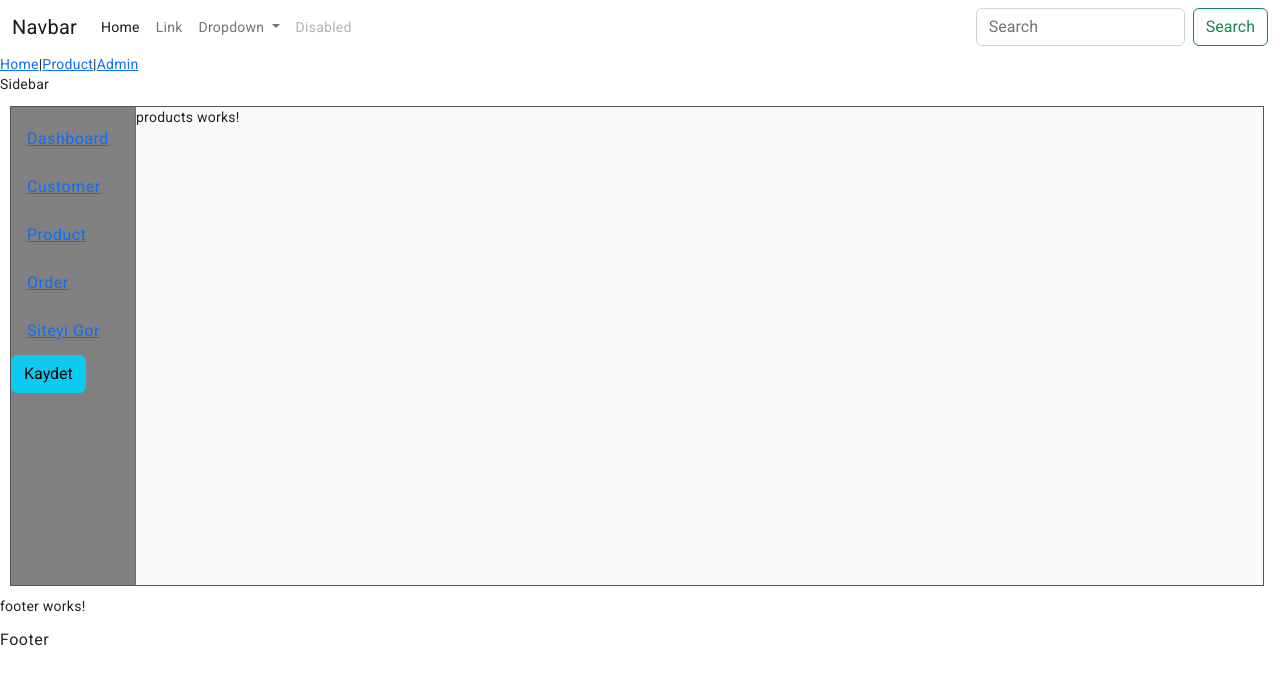
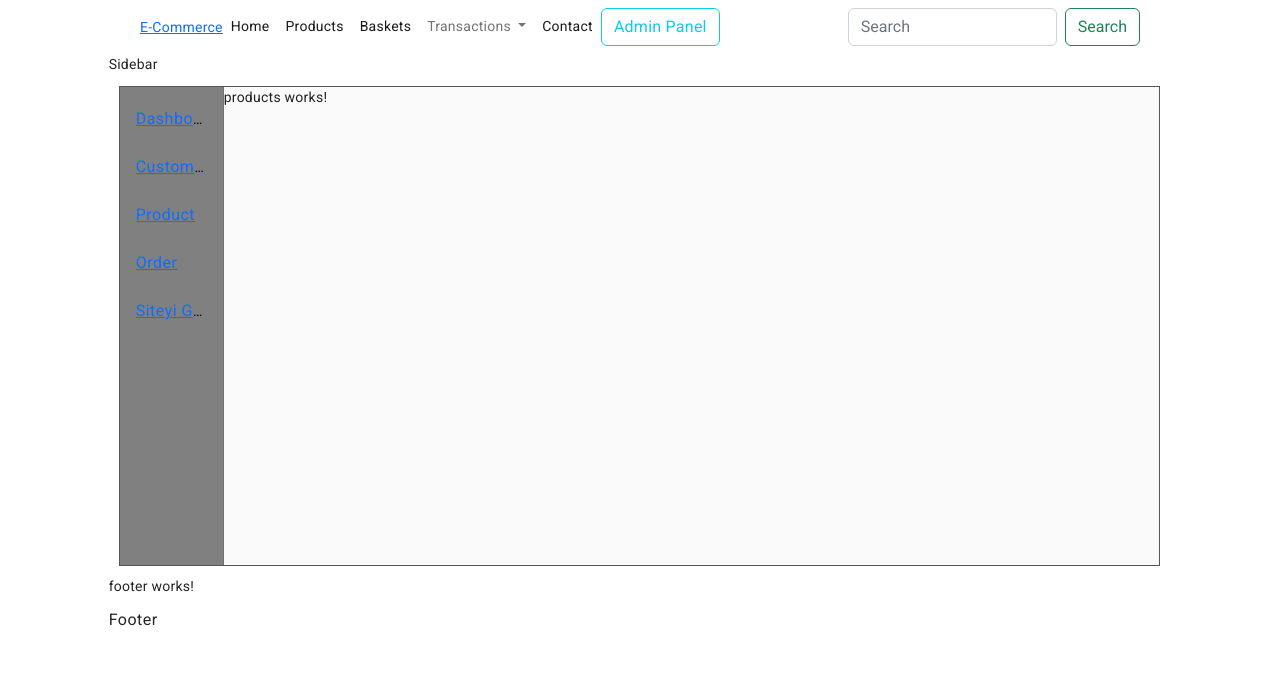
Before and after one commit to IbrahimAltsoy/ECommerceClient, an Angular app: page /admin/products in a window 1280 px wide. Shown: the top 684 px of the page. Built offline with nearby package versions, Linux system fonts and the light colour scheme.

Commit message:
added jquery library

```diff
--- a/angular.json
+++ b/angular.json
@@ -35,7 +35,8 @@
               "./node_modules/bootstrap/dist/css/bootstrap.min.css"
             ],
             "scripts": [
-              "node_modules/bootstrap/dist/js/bootstrap.bundle.min.js"
+              "node_modules/bootstrap/dist/js/bootstrap.bundle.min.js",
+              "node_modules/jquery/dist/jquery.min.js"
             ]
           },
           "configurations": {
--- a/package.json
+++ b/package.json
@@ -21,6 +21,7 @@
     "@angular/platform-browser-dynamic": "^16.0.0",
     "@angular/router": "^16.0.0",
     "bootstrap": "^5.2.3",
+    "jquery": "^3.7.0",
     "rxjs": "~7.8.0",
     "tslib": "^2.3.0",
     "zone.js": "~0.13.0"
--- a/src/app/admin/layout/components/sidebar/sidebar.component.html
+++ b/src/app/admin/layout/components/sidebar/sidebar.component.html
@@ -4,5 +4,5 @@
   <mat-list-item role="listitem"><a routerLink="products">Product</a></mat-list-item>
   <mat-list-item role="listitem"><a routerLink="orders">Order</a></mat-list-item>
   <mat-list-item role="listitem"><a routerLink="">Siteyi Gor</a></mat-list-item>
-<button class="btn btn-info">Kaydet</button>
+
 </mat-list>
--- a/src/app/app.component.html
+++ b/src/app/app.component.html
@@ -1,30 +1,41 @@
-<nav class="navbar navbar-expand-lg bg-body-tertiary">
+<div class="row">
+  <div class="rol-md-3"></div>
+  <div class="rol-md-6"><nav class="navbar navbar-expand-lg bg-body-tertiary">
     <div class="container-fluid">
-    <a class="navbar-brand" href="#">Navbar</a>
+      <a class="btn-btn-info" routerLink="">E-Commerce</a>
       <button class="navbar-toggler" type="button" data-bs-toggle="collapse" data-bs-target="#navbarSupportedContent" aria-controls="navbarSupportedContent" aria-expanded="false" aria-label="Toggle navigation">
         <span class="navbar-toggler-icon"></span>
       </button>
       <div class="collapse navbar-collapse" id="navbarSupportedContent">
         <ul class="navbar-nav me-auto mb-2 mb-lg-0">
           <li class="nav-item">
-          <a class="nav-link active" aria-current="page" href="#">Home</a>
+            <a class="nav-link active" aria-current="page" routerLink="">Home</a>
           </li>
           <li class="nav-item">
-          <a class="nav-link" href="#">Link</a>
+            <a class="nav-link active" aria-current="page" routerLink="products">Products</a>
           </li>
+          <li class="nav-item">
+            <a class="nav-link active" aria-current="page" routerLink="basket">Baskets</a>
+          </li>
+
+
           <li class="nav-item dropdown">
-          <a class="nav-link dropdown-toggle" href="#" role="button" data-bs-toggle="dropdown" aria-expanded="false">
-            Dropdown
+            <a class="nav-link dropdown-toggle" routerLink="" role="button" data-bs-toggle="dropdown" aria-expanded="false">
+              Transactions
             </a>
             <ul class="dropdown-menu">
-            <li><a class="dropdown-item" href="#">Action</a></li>
-            <li><a class="dropdown-item" href="#">Another action</a></li>
-            <li><hr class="dropdown-divider"></li>
-            <li><a class="dropdown-item" href="#">Something else here</a></li>
+              <li><a class="dropdown-item" routerLink="">Electronic</a></li>
+              <li><a class="dropdown-item" routerLink="">Home Lying</a></li>
+              <li><a class="dropdown-item" routerLink="">Clothes</a></li>
+
             </ul>
           </li>
+
           <li class="nav-item">
-          <a class="nav-link disabled">Disabled</a>
+            <a class="nav-link active" aria-current="page" routerLink="">Contact</a>
+          </li>
+          <li class="nav-item">
+            <a class="btn btn-outline-info" type="submit" aria-current="page" routerLink="admin">Admin Panel</a>
           </li>
         </ul>
         <form class="d-flex" role="search">
@@ -33,6 +44,16 @@
         </form>
       </div>
     </div>
-</nav>
-<a routerLink="">Home</a>|<a routerLink="products">Product</a>|<a routerLink="admin">Admin</a>
-<router-outlet></router-outlet><!-- // mvc de ki renderbody e karsilik gelmektedir -->
+  </nav></div>
+  <div class="rol-md-3"></div>
+</div>
+
+<div class="row">
+  <div class="col-md-1"></div>
+  <div class="col-md-10"><router-outlet></router-outlet></div>
+  <div class="col-md-1"></div>
+</div>
+
+
+
+<!-- // mvc de ki renderbody e karsilik gelmektedir -->
--- a/src/app/app.component.scss
+++ b/src/app/app.component.scss
@@ -0,0 +1,4 @@
+.navbar{
+  width: 80%;
+  margin:0 auto;
+}
--- a/src/app/app.component.ts
+++ b/src/app/app.component.ts
@@ -1,5 +1,5 @@
 import { Component } from '@angular/core';
-
+declare var $:any
 @Component({
   selector: 'app-root',
   templateUrl: './app.component.html',
@@ -8,3 +8,6 @@ import { Component } from '@angular/core';
 export class AppComponent {
   title = 'ECommerceClient';
 }
+$(document).ready(()=>{
+  alert("Merhaba")
+})
```
Also changed, not shown: 1 other file (tests, documents, lock files or other folders). Lines whose indentation alone changed are shown as unchanged.
